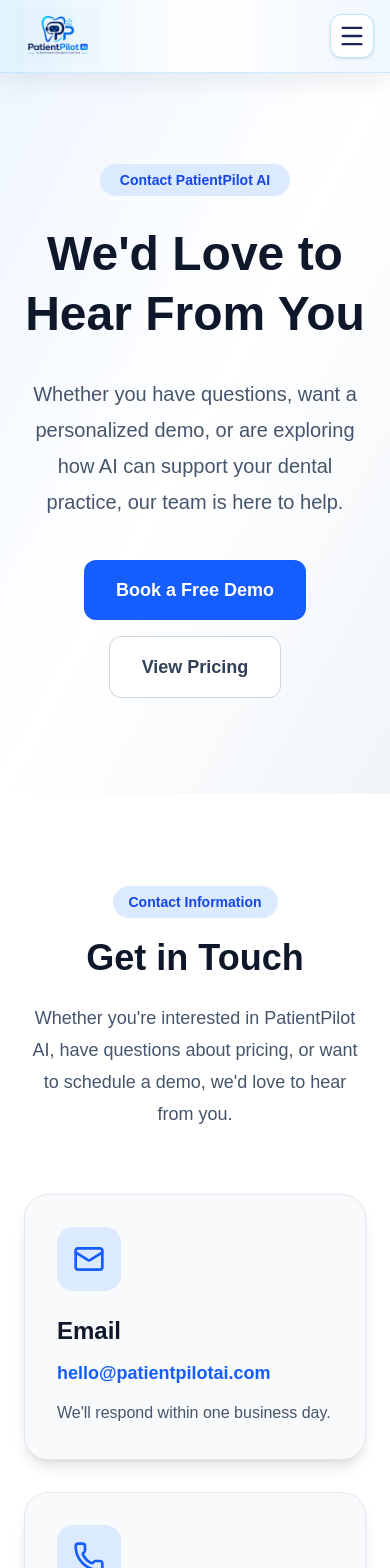
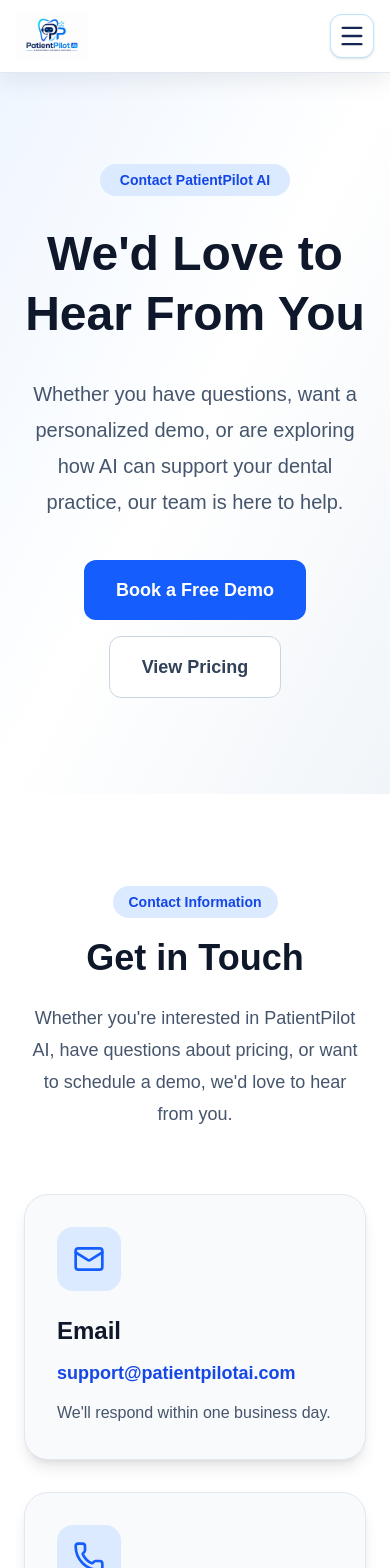
Before and after one commit to saurabhjoseph-commits/Patientpilot-ai, a Next.js app in the folder website/: page /contact in a window 390 px wide. Shown: the top 1568 px of the page. Built offline with nearby package versions, Linux system fonts and the light colour scheme.

Commit message:
fix: improve public mobile contrast and header

```diff
--- a/website/app/(website)/layout.tsx
+++ b/website/app/(website)/layout.tsx
@@ -7,7 +7,7 @@
   children: React.ReactNode;
 }) {
   return (
-    <>
+    <div className="public-site min-h-screen bg-white text-slate-900">
       <Header />
 
       <main className="min-h-screen pt-[72px] md:pt-20">
@@ -15,6 +15,6 @@
       </main>
 
       <Footer />
-    </>
+    </div>
   );
 }
--- a/website/app/globals.css
+++ b/website/app/globals.css
@@ -24,6 +24,22 @@
   color: var(--foreground);
   font-family: Arial, Helvetica, sans-serif;
 }
+
+/* Marketing pages intentionally stay light, including for visitors using a dark OS theme. */
+.public-site {
+  color-scheme: light;
+  --background: #ffffff;
+  --foreground: #0f172a;
+  background: var(--background);
+  color: var(--foreground);
+}
+
+.public-site input,
+.public-site select,
+.public-site textarea {
+  color-scheme: light;
+}
+
 html {
   scroll-behavior: smooth;
 }
--- a/website/components/Header.tsx
+++ b/website/components/Header.tsx
@@ -17,7 +17,7 @@
   const [mobileOpen, setMobileOpen] = useState(false);
 
   return (
-    <header className="fixed top-0 left-0 right-0 z-50 border-b border-sky-200/70 bg-gradient-to-r from-sky-100/95 via-white/90 to-blue-50/95 shadow-[0_8px_24px_rgba(15,23,42,0.08)] backdrop-blur-xl md:border-slate-200 md:bg-white/90 md:shadow-none md:backdrop-blur-md">
+    <header className="fixed top-0 left-0 right-0 z-50 border-b border-slate-200 bg-white shadow-[0_8px_24px_rgba(15,23,42,0.08)] md:bg-white/90 md:shadow-none md:backdrop-blur-md">
       <div className="mx-auto flex h-[72px] max-w-7xl items-center justify-between px-4 sm:px-6 md:h-20">
         {/* Logo */}
         <Link href="/" className="flex h-full items-center overflow-hidden" aria-label="PatientPilot AI home">
@@ -27,7 +27,7 @@
             width={350}
             height={120}
             priority
-            className="h-14 w-auto object-contain mix-blend-multiply md:h-20 md:mix-blend-normal"
+            className="h-12 w-auto object-contain md:h-20"
           />
         </Link>
 
@@ -69,7 +69,7 @@
 
       {/* Mobile Menu */}
       {mobileOpen && (
-        <div id="mobile-navigation" className="border-t border-sky-100 bg-gradient-to-b from-white/95 to-sky-50/95 shadow-lg backdrop-blur-xl md:hidden">
+        <div id="mobile-navigation" className="border-t border-slate-200 bg-white shadow-lg md:hidden">
           <nav className="flex flex-col p-6">
             {navItems.map((item) => (
               <Link
--- a/website/components/contact/ContactInfo.tsx
+++ b/website/components/contact/ContactInfo.tsx
@@ -12,13 +12,15 @@
     {
       icon: Mail,
       title: "Email",
-      value: "hello@patientpilotai.com",
+      value: "support@patientpilotai.com",
+      href: "mailto:support@patientpilotai.com",
       description: "We'll respond within one business day.",
     },
     {
       icon: Phone,
       title: "Phone",
-      value: "+1 (555) 123-4567",
+      value: "+91 9794898619",
+      href: "tel:+919794898619",
       description: "Monday – Friday, 9:00 AM – 6:00 PM",
     },
     {
@@ -87,9 +89,18 @@
                   {item.title}
                 </h3>
 
-                <p className="mt-3 text-lg font-semibold text-blue-600">
-                  {item.value}
-                </p>
+                {item.href ? (
+                  <a
+                    href={item.href}
+                    className="mt-3 inline-block text-lg font-semibold text-blue-700 hover:text-blue-800 hover:underline"
+                  >
+                    {item.value}
+                  </a>
+                ) : (
+                  <p className="mt-3 text-lg font-semibold text-blue-700">
+                    {item.value}
+                  </p>
+                )}
 
                 <p className="mt-3 text-slate-600 leading-7">
                   {item.description}
--- a/website/components/home/Comparison.tsx
+++ b/website/components/home/Comparison.tsx
@@ -7,13 +7,13 @@
             Why PatientPilot AI?
           </span>
 
-          <h2 className="mt-6 text-4xl font-bold">
+          <h2 className="mt-6 text-4xl font-bold text-slate-900">
             Traditional Receptionist vs PatientPilot AI
           </h2>
         </div>
 
         <div className="mt-12 overflow-hidden rounded-2xl border shadow-lg">
-          <table className="w-full">
+          <table className="w-full text-slate-900">
             <thead className="bg-blue-600 text-white">
               <tr>
                 <th className="p-5 text-left">Traditional Receptionist</th>
@@ -23,28 +23,28 @@
 
             <tbody className="bg-white">
               <tr className="border-b">
-                <td className="p-5">Works only during office hours</td>
-                <td className="p-5">Available 24/7</td>
+                <td className="p-5 text-slate-700">Works only during office hours</td>
+                <td className="p-5 text-slate-700">Available 24/7</td>
               </tr>
 
               <tr className="border-b">
-                <td className="p-5">Misses calls after hours</td>
-                <td className="p-5">Never misses a patient call</td>
+                <td className="p-5 text-slate-700">Misses calls after hours</td>
+                <td className="p-5 text-slate-700">Never misses a patient call</td>
               </tr>
 
               <tr className="border-b">
-                <td className="p-5">Requires salary & benefits</td>
-                <td className="p-5">Affordable monthly subscription</td>
+                <td className="p-5 text-slate-700">Requires salary & benefits</td>
+                <td className="p-5 text-slate-700">Affordable monthly subscription</td>
               </tr>
 
               <tr className="border-b">
-                <td className="p-5">Needs vacations & sick leave</td>
-                <td className="p-5">Always available</td>
+                <td className="p-5 text-slate-700">Needs vacations & sick leave</td>
+                <td className="p-5 text-slate-700">Always available</td>
               </tr>
 
               <tr>
-                <td className="p-5">Manual appointment scheduling</td>
-                <td className="p-5">Automatic appointment booking</td>
+                <td className="p-5 text-slate-700">Manual appointment scheduling</td>
+                <td className="p-5 text-slate-700">Automatic appointment booking</td>
               </tr>
             </tbody>
           </table>
--- a/website/components/pricing/FeatureComparison.tsx
+++ b/website/components/pricing/FeatureComparison.tsx
@@ -85,7 +85,7 @@
 
         <div className="mt-16 overflow-hidden rounded-3xl bg-white shadow-xl">
 
-          <table className="w-full">
+          <table className="w-full text-slate-900">
 
             <thead className="bg-blue-600 text-white">
               <tr>
@@ -103,7 +103,7 @@
                   key={item.feature}
                   className="border-b last:border-none"
                 >
-                  <td className="p-5 font-medium">
+                  <td className="p-5 font-medium text-slate-900">
                     {item.feature}
                   </td>
 
--- a/website/components/roi/ROICalculator.tsx
+++ b/website/components/roi/ROICalculator.tsx
@@ -76,7 +76,7 @@
 
             <div className="mb-10">
               <div className="flex justify-between mb-3">
-                <span className="font-semibold">
+                <span className="font-semibold text-slate-900">
                   Monthly Missed Calls
                 </span>
 
@@ -99,7 +99,7 @@
 
             <div className="mb-10">
               <div className="flex justify-between mb-3">
-                <span className="font-semibold">
+                <span className="font-semibold text-slate-900">
                   Average New Patient Value
                 </span>
 
@@ -124,7 +124,7 @@
             <div>
 
               <div className="flex justify-between mb-3">
-                <span className="font-semibold">
+                <span className="font-semibold text-slate-900">
                   AI Recovery Rate
                 </span>
 
```
Also changed, not shown: 2 other files (tests, documents, lock files or other folders).
